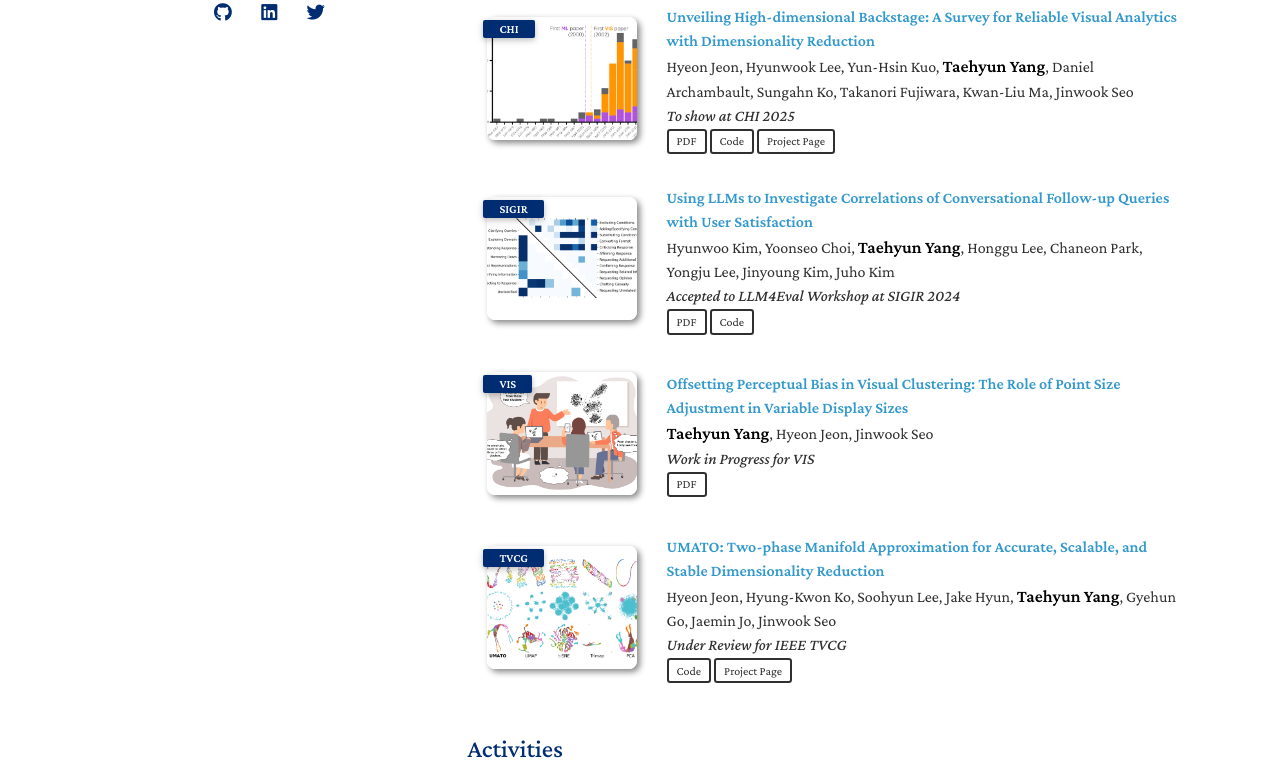
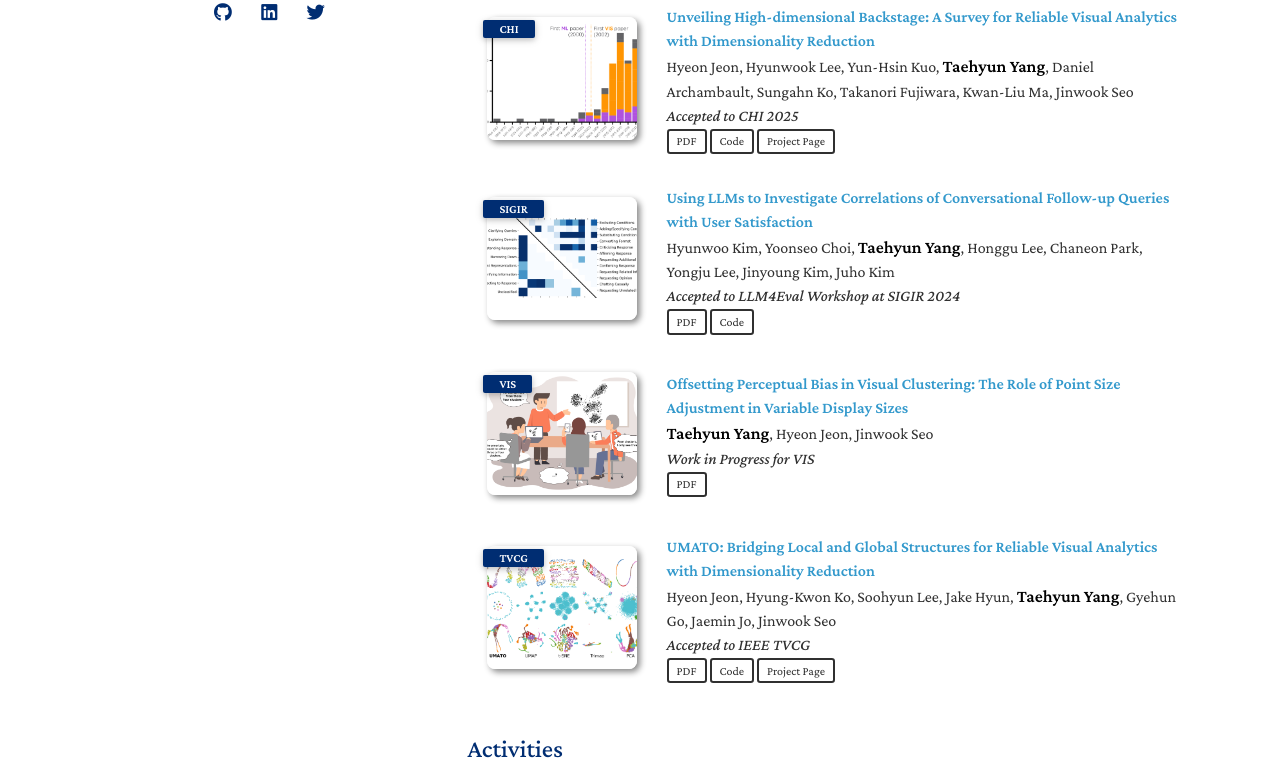
Before and after one commit to taehyun2017330/taehyun2017330.github.io, a Jekyll site: the page built from index.md, in a window 1280 px wide and 1400 px high. Shown: the part 521-1293 px from the top of the window. Built offline with Jekyll 4.4.1, drawn with Linux system fonts in a browser that asks for light colours; nearby versions of some CDN libraries; a style sheet for code colours, icons or effects is not loaded.

Commit message:
Update publications with new paper

```diff
--- a/_data/publications.yml
+++ b/_data/publications.yml
@@ -8,7 +8,7 @@ main:
   - title: "Unveiling High-dimensional Backstage: A Survey for Reliable Visual Analytics with Dimensionality Reduction"
     authors: Hyeon Jeon, Hyunwook Lee, Yun-Hsin Kuo, <strong><ss>Taehyun Yang</ss></strong>, Daniel Archambault, Sungahn Ko, Takanori Fujiwara, Kwan-Liu Ma, Jinwook Seo
     conference_short: CHI
-    conference: To show at CHI 2025
+    conference: Accepted to CHI 2025
     code: https://dr-reliability.github.io/demo/
     page: https://dr-reliability.github.io/guide/
     pdf: https://arxiv.org/pdf/2501.10168
@@ -29,10 +29,11 @@ main:
     conference: Work in Progress for VIS
     image: ./assets/img/figure1.png
 
-  - title: "UMATO: Two-phase Manifold Approximation for Accurate, Scalable, and Stable Dimensionality Reduction"
+  - title: "UMATO: Bridging Local and Global Structures for Reliable Visual Analytics with Dimensionality Reduction"
     authors: Hyeon Jeon, Hyung-Kwon Ko, Soohyun Lee, Jake Hyun, <strong><ss>Taehyun Yang</ss></strong>, Gyehun Go, Jaemin Jo, Jinwook Seo
     conference_short: TVCG
-    conference: Under Review for IEEE TVCG
+    conference: Accepted to IEEE TVCG
+    pdf: https://www.arxiv.org/pdf/2508.16227
     code: https://github.com/hyungkwonko/umato
     image: ./assets/img/figure3.png
     page: https://taehyun.me/Umato_VisualizationDemo/
```
